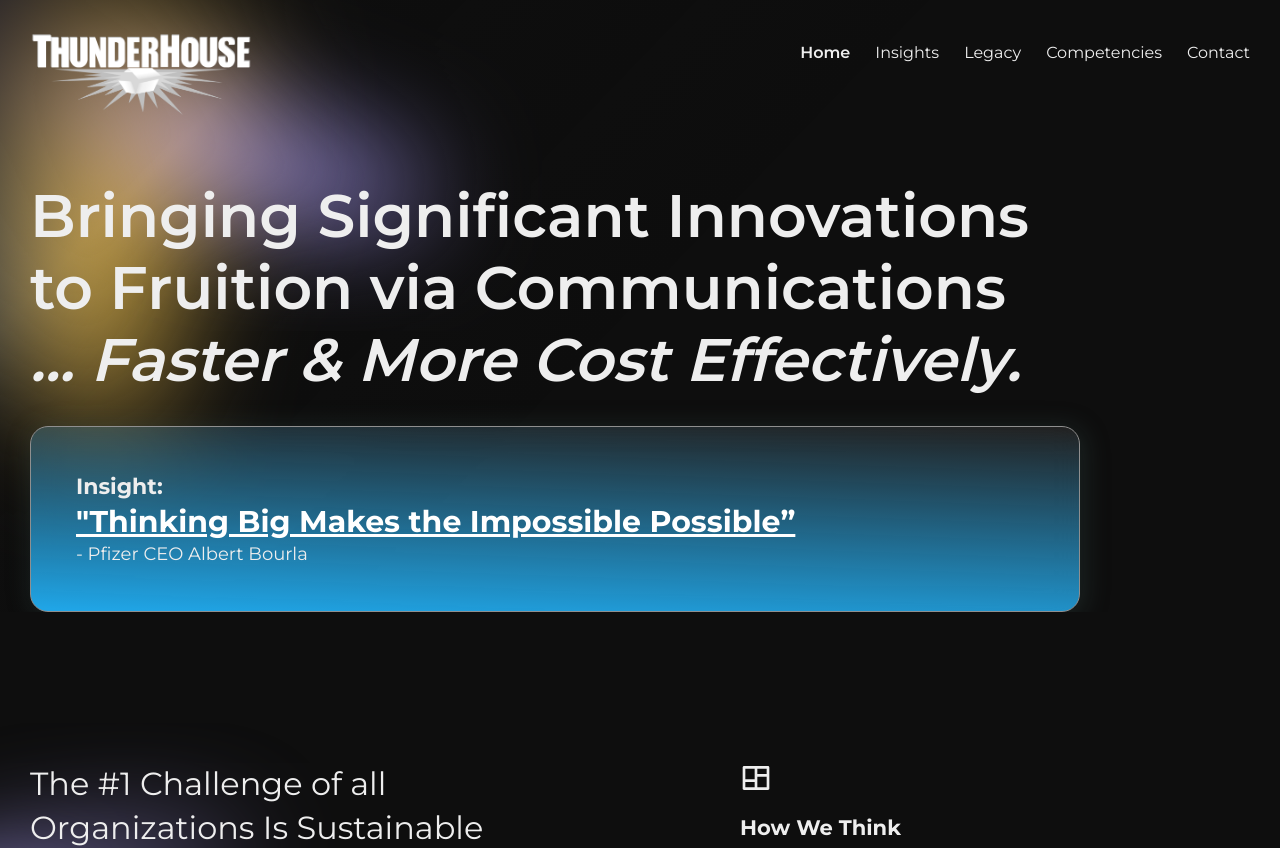
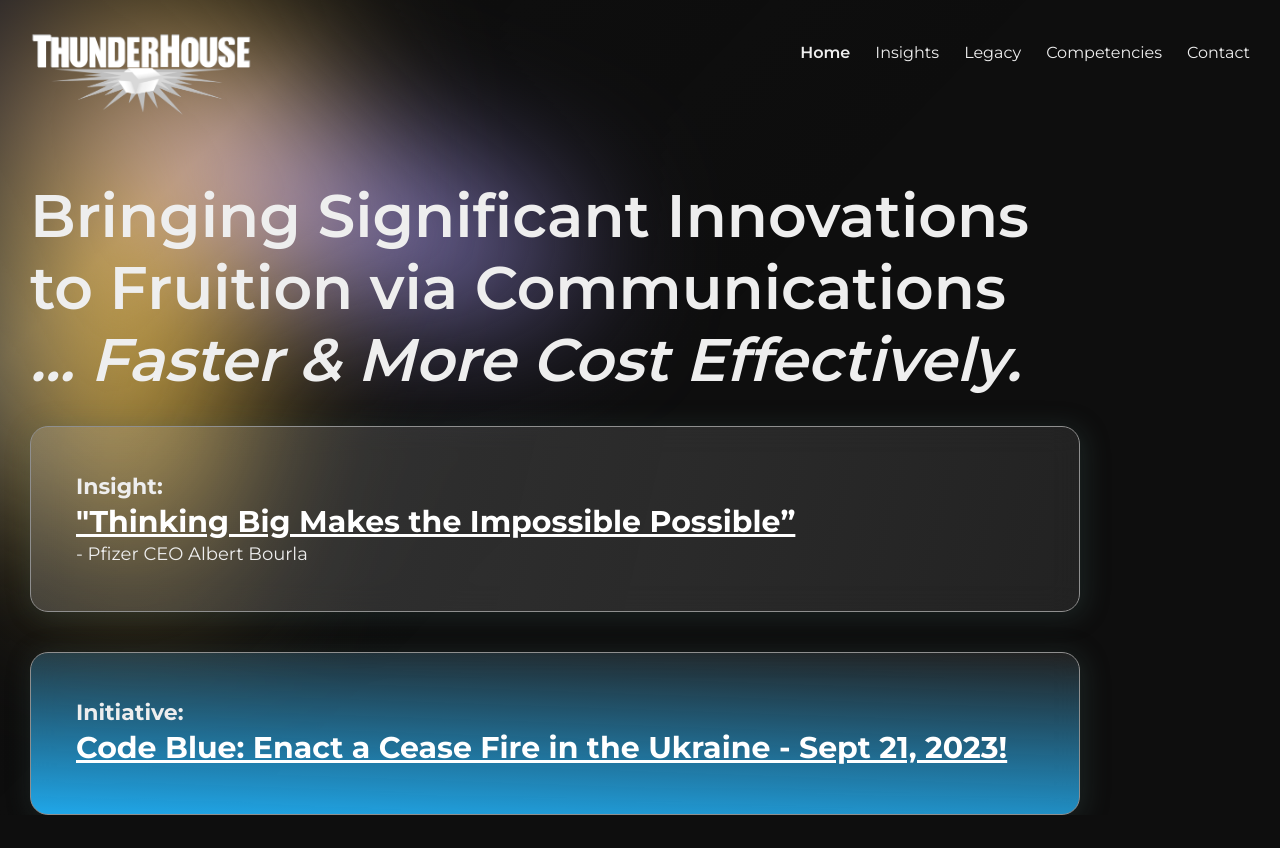
Before and after one commit to bryancarlin/thunderhouse, a Next.js app: page / in a window 1280 px wide. Shown: the top 848 px of the page. Built offline with nearby package versions, Linux system fonts and the light colour scheme.

Commit message:
first commit

```diff
--- a/app/components/home/Home.js
+++ b/app/components/home/Home.js
@@ -56,7 +56,7 @@ const Home = () => {
               </h1>
 
 
-              <div className="qoutes-box glossy__bg_quote">
+              <div className="qoutes-box glossy__bg">
                 <h3>Insight:</h3>
                 <h2>
 
@@ -64,6 +64,15 @@ const Home = () => {
                 </h2>
 
                 <p>- Pfizer CEO Albert Bourla</p>
+              </div>
+
+              <div className="qoutes-box glossy__bg_quote" id="quote-space">
+                <h3>Initiative:</h3>
+                <h2>
+
+                <a className="conlink" href="/insights">Code Blue: Enact a Cease Fire in the Ukraine -  Sept 21, 2023!</a>
+                </h2>
+
               </div>
             </div>
           </div>
--- a/app/globals.css
+++ b/app/globals.css
@@ -799,6 +799,8 @@ a.conlink2 {
   border-radius: 5%;
 }
 
+#quote-space {margin-top: 40px;}
+
 .qoutes-box {
   padding: 45px 45px;
 }
```
